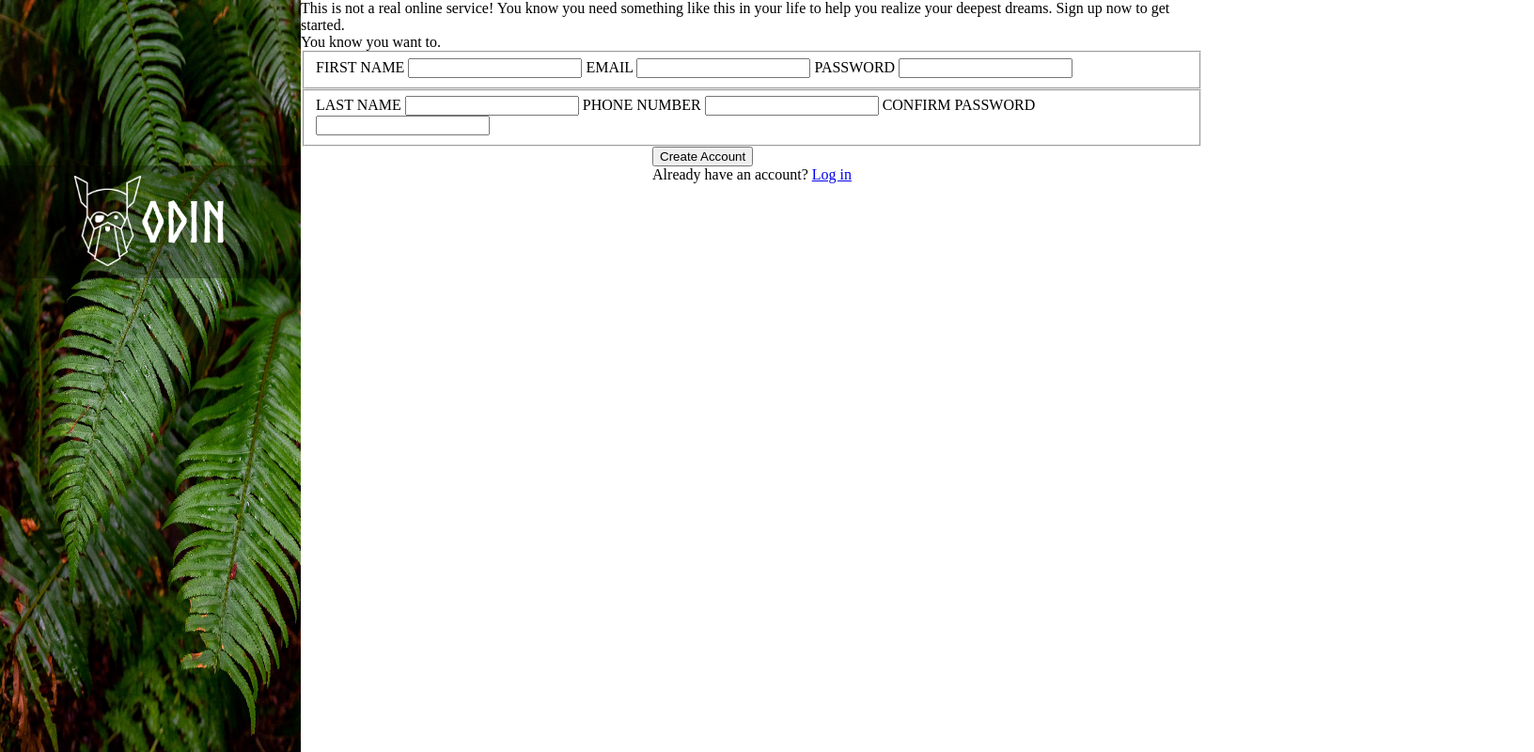
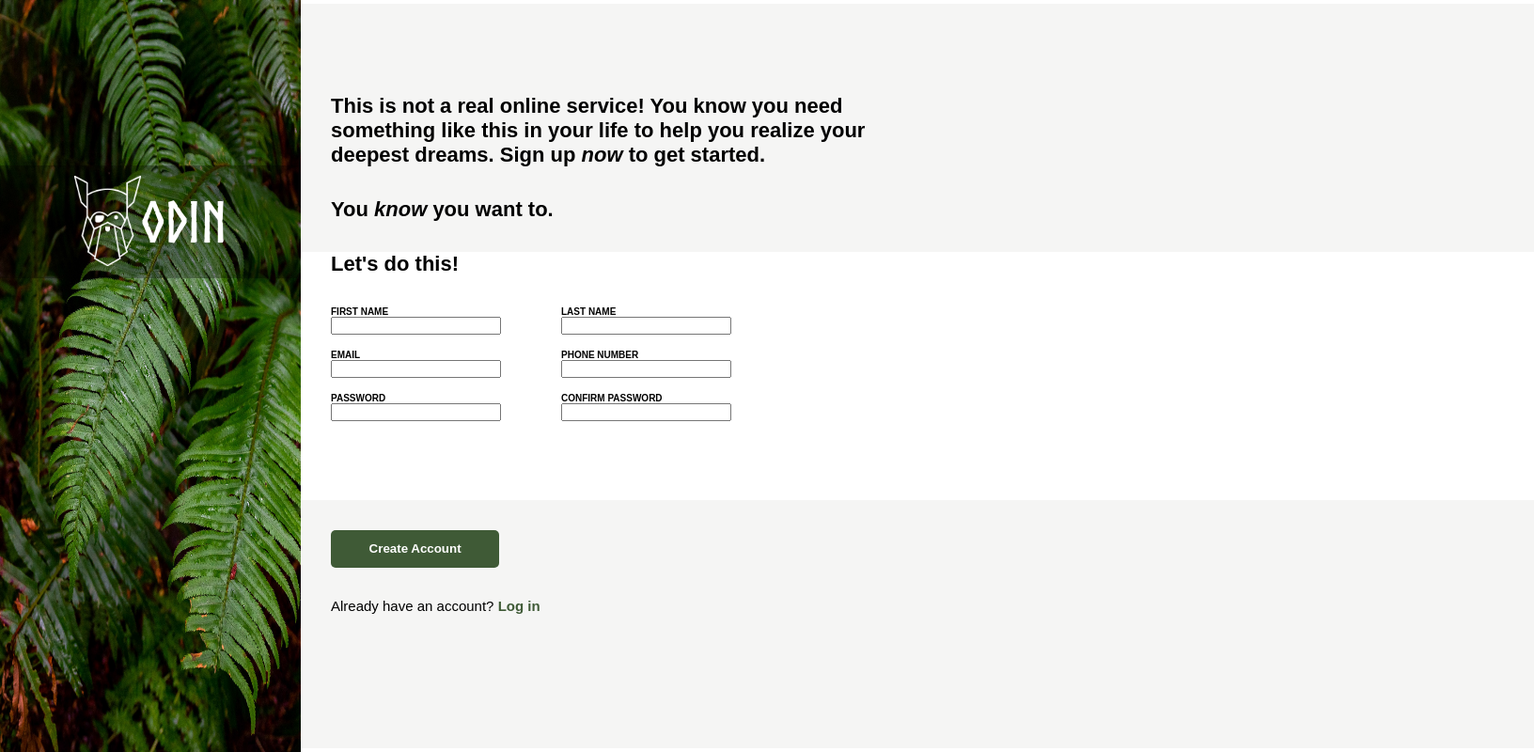
Before and after one commit to sigmu92/Sign-Up-Form, a plain HTML site: page index.html in a window 1280 px wide. Shown: the whole page at 94% size, 1632 px wide, since content can reach past the window. Drawn offline with Linux system fonts and the light colour scheme.

Commit message:
Add style for most of right portion of webpage

```diff
--- a/index.html
+++ b/index.html
@@ -17,11 +17,12 @@
     </div>
     <div class="right">
         <div class="header">
-            <div class="text">This is not a real online service! You know you need something like this in your life to help you realize your deepest dreams. Sign up now to get started.
+            <div class="text">This is not a real online service! You know you need something like this in your life to help you realize your deepest dreams. Sign up <i>now</i> to get started.
             </div>
-            <div class="text">You know you want to.</div>
+            <div class="text">You <i>know</i> you want to.</div>
         </div>
         <div class="main">
+            <div class = "text">Let's do this!</div>
             <form action="#" method="get">
                 <fieldset>
                     <label for="first_name">FIRST NAME</label>
--- a/style.css
+++ b/style.css
@@ -6,6 +6,15 @@
 :root {
     --left-width: 25%;
     --min-left-width: 300px;
+    --right-padding: 2rem;
+    --background-color:#F5F5F4;
+    --text-font: sans-serif;
+    --footer-color: #3f5a36;
+}
+
+* {
+    padding: 0;
+    margin: 0;
 }
 
 body {
@@ -57,4 +66,85 @@ body {
     flex-direction: column;
     justify-content: center;
     align-items: center;
+    height: 100vh;
 }
+
+.header {
+    height: 33%;
+    display: flex;
+    flex-direction: column;
+    justify-content: flex-end;
+    padding-left: var(--right-padding);
+    background-color: var(--background-color);
+}
+
+.main {
+    height:33%;
+    width: 100vw;
+    display: flex;
+    flex-direction: column;
+    justify-content: flex-start;
+    padding-left: var(--right-padding);
+    box-shadow: 1px 20px 5px black;
+}
+
+form {
+    font-family: var(--text-font);
+    font-size: 10px;
+    font-weight: bold;
+    padding: 0;
+    margin: 0;
+    display: flex;
+}
+
+fieldset{
+    padding: 0;
+    margin-right: 0;
+    display: flex;
+    flex-direction: column;
+    justify-content: center;
+    border-style: none;
+    margin-right: 4rem;
+}
+
+input {
+    margin-bottom: 1rem;
+}
+
+.text {
+    font-family: var(--text-font);
+    font-weight: bolder;
+    font-size: 22px;
+    width: 50%;
+    margin-bottom: 2rem;
+}
+
+.footer {
+    font-family: var(--text-font);
+    height: 33%;
+    width: 100vw;
+    padding-left: var(--right-padding);
+    display: flex;
+    flex-direction: column;
+    justify-content: flex-start;
+    background-color: var(--background-color);
+    font-size: 15px;
+}
+
+button {
+    background-color: var(--footer-color);
+    width: 14%;
+    height: 15%;
+    border-style: none;
+    border-radius: 5px;
+    font-family: var(--text-font);
+    font-weight: bolder;
+    color: white;
+    margin: 2rem 0;
+}
+
+a {
+    color: var(--footer-color);
+    text-decoration: none;
+    font-weight: bolder;
+}
```
